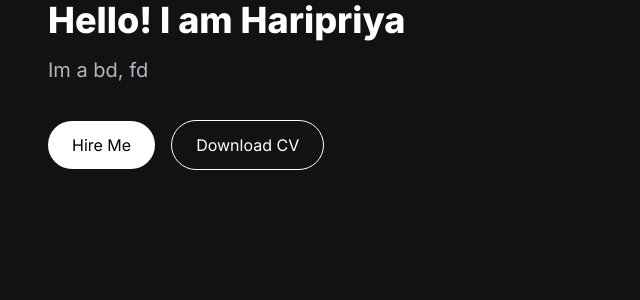
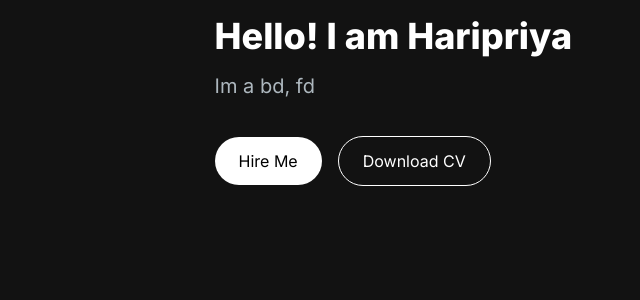
Before and after one commit to Hari-Bombon/portfolio, a Next.js app: page / in a window 1280 px wide. Shown: the top 300 px of the page, without its empty margins (0-640 px from the left). Built offline with nearby package versions, Linux system fonts and the light colour scheme.

Commit message:
Added the img

```diff
--- a/app/components/HeroSection.jsx
+++ b/app/components/HeroSection.jsx
@@ -4,9 +4,9 @@ import React from 'react';
 const HeroSection = () => {
   return (
     <section>
-      <div className='grid grid-cols-1 lg:grid-cols-12'>
-        <div className='col-span-7'>
-      <h1 className='text-white mb-4 lg:text-4xl font-extrabold'>
+      <div className='grid grid-cols-1 sm:grid-cols-12'>
+        <div className='col-span-7 place-self-center text-center sm:text-left'>
+      <h1 className='text-white mb-4 sm:text-5xl lg:text-4xl font-extrabold'>
         Hello! I am Haripriya
         </h1>
       <p className='text-[#ADB7BE] text-lg mb-6 lg:text-xl'>
--- a/app/page.js
+++ b/app/page.js
@@ -2,8 +2,10 @@ import HeroSection from "./components/HeroSection";
 
 export default function Home() {
   return(
- <main className ='flex min-h-screen flex-col bg-[#121212] container mx-auto px-12 py'>
+ <main className ='flex min-h-screen flex-col bg-[#121212]'>
+  <div class ="container mx-auto px-12 py-4">
   <HeroSection />
+  </div>
     </main>
   );
 }
```
